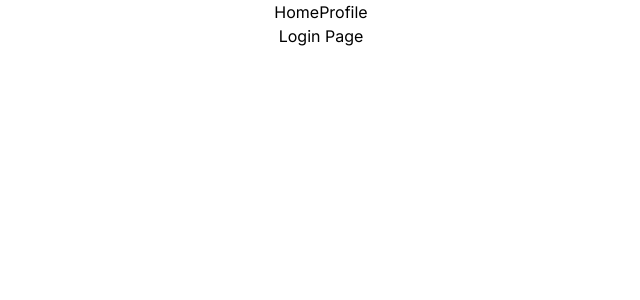
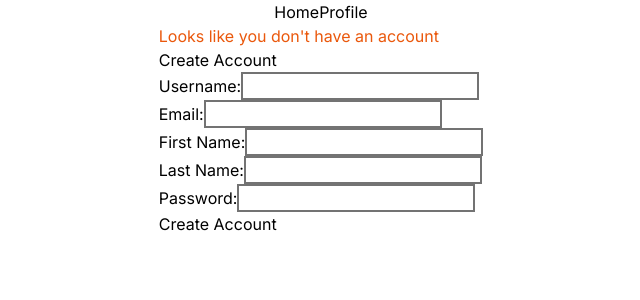
Before and after one commit to AlejandroV01/pet-social, a Next.js app: page / in a window 1280 px wide. Shown: the top 300 px of the page, without its empty margins (319-959 px from the left). Built offline with nearby package versions, Linux system fonts and the light colour scheme.

Commit message:
added some more code and components

```diff
--- /dev/null
+++ b/src/app/(routes)/[404]/page.jsx
@@ -0,0 +1,7 @@
+import ErrorPage from '@/app/_components/Error/ErrorPage'
+import React from 'react'
+const page = () => {
+  return <ErrorPage />
+}
+
+export default page
--- /dev/null
+++ b/src/app/_components/Buttons/Buttons.jsx
@@ -0,0 +1,10 @@
+import Link from 'next/link'
+import React from 'react'
+
+export const PrimaryButton = ({ type, text, to = '' }) => {
+  return (
+    <div className='text-center cursor-pointer '>
+      <p>{text}</p>
+    </div>
+  )
+}
--- /dev/null
+++ b/src/app/_components/Error/ErrorPage.jsx
@@ -0,0 +1,12 @@
+import React from 'react'
+
+const ErrorPage = () => {
+  return (
+    <div>
+      <h1>404</h1>
+      <h1>You have entered a URL that does not exist!</h1>
+    </div>
+  )
+}
+
+export default ErrorPage
--- a/src/app/_components/Error/ErrorProfile.jsx
+++ b/src/app/_components/Error/ErrorProfile.jsx
@@ -1,7 +1,14 @@
+import Link from 'next/link'
 import React from 'react'
-
 const ErrorProfile = () => {
-  return <div>ERROR, NOT A PROFILE</div>
+  return (
+    <div>
+      <h1>ERROR, NOT A PROFILE</h1>
+      <Link href={'/'} className='underline text-blue-300'>
+        Go back to home
+      </Link>
+    </div>
+  )
 }
 
 export default ErrorProfile
--- a/src/app/_components/Feed/Feed.jsx
+++ b/src/app/_components/Feed/Feed.jsx
@@ -1,10 +1,16 @@
-import React from 'react'
+import React, { useEffect } from 'react'
 
 const Feed = () => {
+  const [feedData, setFeedData] = React.useState([])
+  const loadFeedData = () => {
+    //Get feed data from DB
+    //Feed data will likely be an array of objects
+    //objects would be the most recent posts to the database
+  }
   return (
     <div>
       <h1>Feed Page</h1>
-      {/* TODO: Implement Feed */}
+      {/* TODO: Implement Feed/feedData */}
     </div>
   )
 }
--- a/src/app/_components/Login/Login.jsx
+++ b/src/app/_components/Login/Login.jsx
@@ -1,10 +1,52 @@
-import React from 'react'
+import React, { useState } from 'react'
+import { PrimaryButton } from '../Buttons/Buttons'
+const Login = () => {
+  const [username, setUsername] = useState('')
+  const [email, setEmail] = useState('')
+  const [firstName, setFirstName] = useState('')
+  const [lastName, setLastName] = useState('')
+  const [password, setPassword] = useState('')
 
-const Login = () => {
+  const handleSubmit = event => {
+    event.preventDefault()
+    console.log('Submitted:', { username, email, firstName, lastName, password })
+    //TODO: Send data to DB
+  }
+
   return (
     <div>
-      <h1>Login Page</h1>
-      {/* TODO: Add login form */}
+      <h1 className='text-orange-600'>Looks like you don&apos;t have an account</h1>
+      <h1>Create Account</h1>
+      <form onSubmit={handleSubmit}>
+        <label>
+          Username:
+          <input className='border-2 border-neutral-500' type='text' value={username} onChange={e => setUsername(e.target.value)} />
+        </label>
+        <br />
+        <label>
+          Email:
+          <input className='border-2 border-neutral-500' type='email' value={email} onChange={e => setEmail(e.target.value)} />
+        </label>
+        <br />
+        <label>
+          First Name:
+          <input className='border-2 border-neutral-500' type='text' value={firstName} onChange={e => setFirstName(e.target.value)} />
+        </label>
+        <br />
+        <label>
+          Last Name:
+          <input className='border-2 border-neutral-500' type='text' value={lastName} onChange={e => setLastName(e.target.value)} />
+        </label>
+        <br />
+        <label>
+          Password:
+          <input className='border-2 border-neutral-500' type='password' value={password} onChange={e => setPassword(e.target.value)} />
+        </label>
+        <br />
+        <button type='submit'>
+          <PrimaryButton text={'Create Account'}></PrimaryButton>
+        </button>
+      </form>
     </div>
   )
 }
```
